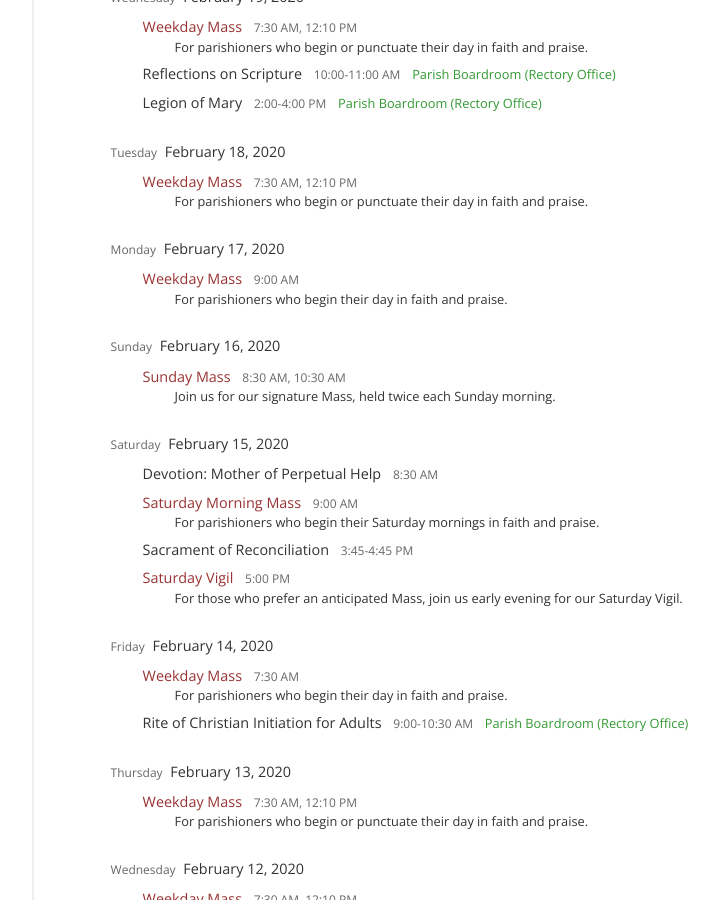
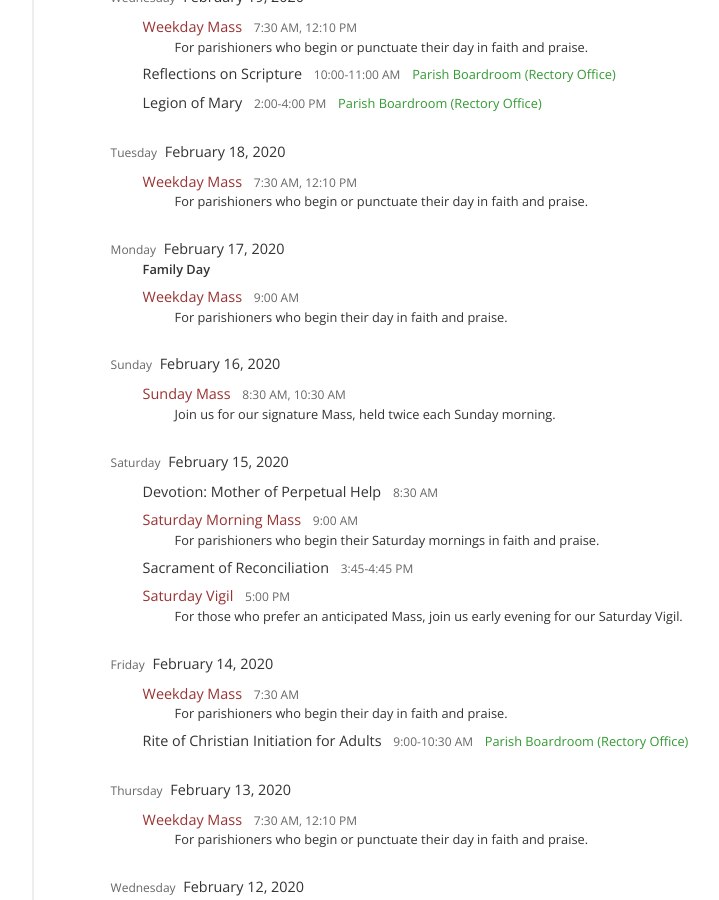
Before and after one commit to stpeterinchains/stpeterinchains.github.io, a Jekyll site: the page built from schedule.html, in a window 1280 px wide and 900 px high, scrolled down 5885 px. Shown: the whole window, without its empty margins (181-900 px from the left). Built offline with Jekyll 4.4.1, drawn with Linux system fonts in a browser that asks for light colours; nearby versions of some CDN libraries.

Commit message:
Minor schedule data correction

```diff
--- a/_data/schedule.yml
+++ b/_data/schedule.yml
@@ -537,6 +537,7 @@ calendar:
   - date: 2020-02-16
     recurring: *sunday_february
   - date: 2020-02-17
+    note: Family Day
     recurring: *monday_february
     exclusions: [ weekday_mass_monday ]
     specials:
```
